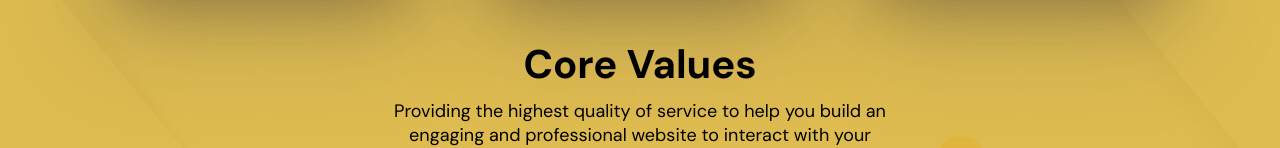
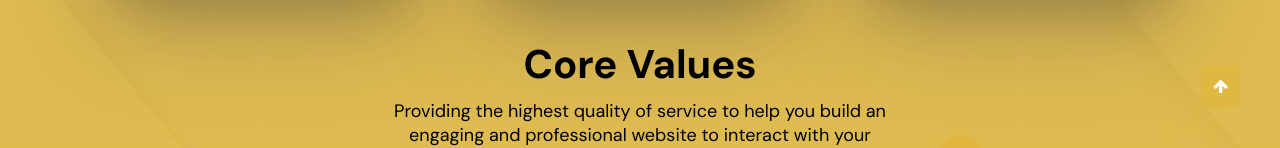
Before and after one commit to ksramos02/kevportfolio, a plain HTML site: page index.html in a window 1280 px wide. Shown: the part 662-810 px from the top of the page. Drawn offline with Linux system fonts and the light colour scheme.

Commit message:
added floating icon

```diff
--- a/assets/css/style.css
+++ b/assets/css/style.css
@@ -237,6 +237,29 @@ body>section.py-5.core-values>div>div>div.center.text-center.p-3>a:hover {
     transform: scale(1.1) !important;
 }
 
+/* .footer-sect {
+    position: relative;
+} */
+
+.floating_icon {
+    position: fixed;
+    right: 40px;
+    bottom: 40px;
+    color: #fff;
+    background-attachment: fixed;
+    z-index: 999;
+}
+
+.floating_icon a {
+    background: var(--secondary-color);
+    border-radius: 4px;
+    padding: 10px 12px;
+}
+
+.floating_icon a:hover {
+    background: var(--primary-color);
+}
+
 /* Projects CSS */
 
 .projects {
@@ -248,6 +271,8 @@ body>section.py-5.core-values>div>div>div.center.text-center.p-3>a:hover {
 .projects .grid {
     padding: 25px 0 0 0;
 }
+
+
 
 .projects .grid-3{
     padding: 25px 0 0 0;
--- a/index.html
+++ b/index.html
@@ -202,6 +202,9 @@
 
     <!-- Footer -->
     <section class="footer-sect py-1">
+        <div class="floating_icon">
+           <a href="#"> <i class="fa fa-arrow-up" aria-hidden="true"></i></a>
+        </div>
         <div class="container flex footer">
             <div>
                 <p>© 2023 Kevin, All rights reserved.</p>
```
Also changed, not shown: projects.html (+3 -0 lines).
